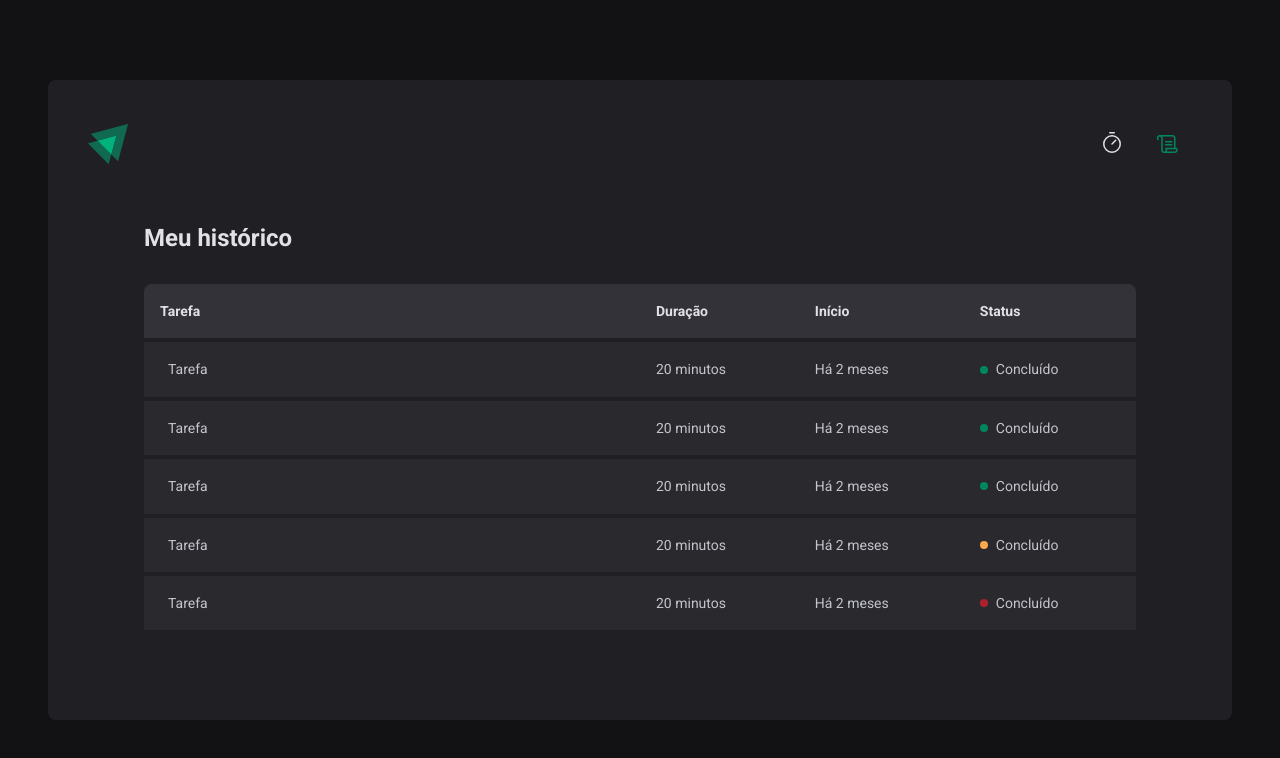
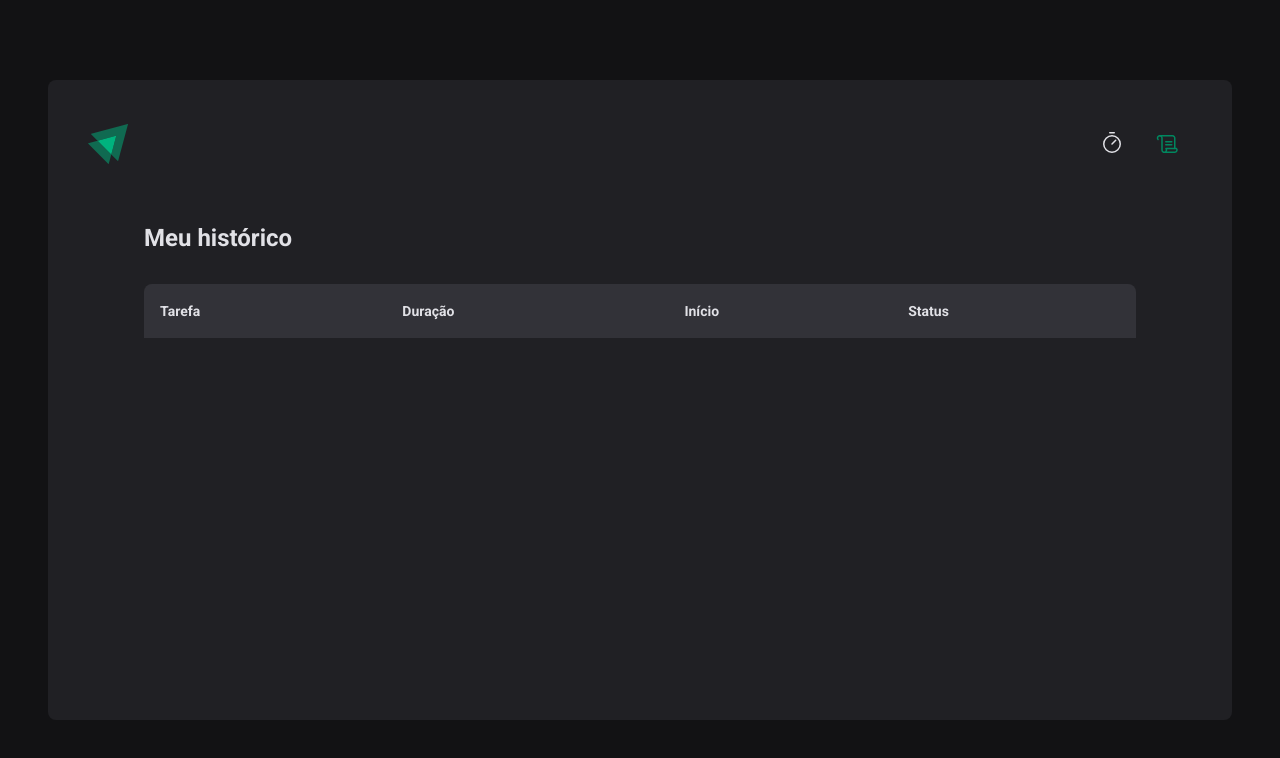
Before and after one commit to RobertodeOliveira/Timer, a React (Vite) app: page /history in a window 1280 px wide. Shown: the top 758 px of the page. Built offline with nearby package versions, Linux system fonts and the light colour scheme.

Commit message:
feat: create context and refactor code of according with the necessity of code

```diff
--- a/src/App.tsx
+++ b/src/App.tsx
@@ -4,12 +4,15 @@ import { Routers } from './router/Router'
 
 import { defaultTheme } from './styles/themes/default'
 import { GlobalStyles } from './styles/global'
+import { CyclesContextProvider } from './context/CyclesContext'
 
 export function App() {
   return (
     <ThemeProvider theme={defaultTheme}>
       <BrowserRouter>
-        <Routers />
+        <CyclesContextProvider>
+          <Routers />
+        </CyclesContextProvider>
       </BrowserRouter>
       <GlobalStyles />
     </ThemeProvider>
--- a/src/Pages/History/index.tsx
+++ b/src/Pages/History/index.tsx
@@ -1,6 +1,12 @@
 import * as S from './styles'
+import { CyclesContext } from '../../context/CyclesContext'
+import { useContext } from 'react'
+import { formatDistanceToNow } from 'date-fns'
+import ptBR from 'date-fns/locale/pt-BR'
 
 export function History() {
+  const { cycles } = useContext(CyclesContext)
+
   return (
     <S.HistoryContainer>
       <h1>Meu histórico</h1>
@@ -15,46 +21,33 @@ export function History() {
             </tr>
           </thead>
           <tbody>
-            <tr>
-              <td>Tarefa</td>
-              <td>20 minutos</td>
-              <td>Há 2 meses</td>
-              <td>
-                <S.Status statuscolor="green">Concluído</S.Status>
-              </td>
-            </tr>
-            <tr>
-              <td>Tarefa</td>
-              <td>20 minutos</td>
-              <td>Há 2 meses</td>
-              <td>
-                <S.Status statuscolor="green">Concluído</S.Status>
-              </td>
-            </tr>
-            <tr>
-              <td>Tarefa</td>
-              <td>20 minutos</td>
-              <td>Há 2 meses</td>
-              <td>
-                <S.Status statuscolor="green">Concluído</S.Status>
-              </td>
-            </tr>
-            <tr>
-              <td>Tarefa</td>
-              <td>20 minutos</td>
-              <td>Há 2 meses</td>
-              <td>
-                <S.Status statuscolor="yellow">Concluído</S.Status>
-              </td>
-            </tr>
-            <tr>
-              <td>Tarefa</td>
-              <td>20 minutos</td>
-              <td>Há 2 meses</td>
-              <td>
-                <S.Status statuscolor="red">Concluído</S.Status>
-              </td>
-            </tr>
+            {cycles.map((cycle) => {
+              return (
+                <tr key={cycle.id}>
+                  <td>{cycle?.task}</td>
+                  <td>{cycle?.minutesAmount} minutos</td>
+                  <td>
+                    {formatDistanceToNow(cycle.startDate, {
+                      addSuffix: true,
+                      locale: ptBR,
+                    })}
+                  </td>
+                  <td>
+                    {cycle.finishedDate && (
+                      <S.Status statuscolor="green">Concluído</S.Status>
+                    )}
+
+                    {cycle.interrupteDate && (
+                      <S.Status statuscolor="red">Interrompido</S.Status>
+                    )}
+
+                    {!cycle.interrupteDate && !cycle.finishedDate && (
+                      <S.Status statuscolor="yellow">Em andamento</S.Status>
+                    )}
+                  </td>
+                </tr>
+              )
+            })}
           </tbody>
         </table>
       </S.HistoryList>
--- a/src/Pages/Home/components/Countdown/index.tsx
+++ b/src/Pages/Home/components/Countdown/index.tsx
@@ -1,9 +1,16 @@
-import { useEffect, useState } from 'react'
+import { useContext, useEffect } from 'react'
 import * as S from './styles'
 import { differenceInSeconds } from 'date-fns'
+import { CyclesContext } from '../../../../context/CyclesContext'
 
 export function Countdown() {
-  const [amountSecondPassed, setAmountSecondPassed] = useState(0)
+  const {
+    activeCycle,
+    activeCycleId,
+    markCurrentCycleAsFinshed,
+    amountSecondPassed,
+    setSecondsPassed,
+  } = useContext(CyclesContext)
 
   const totalSeconds = activeCycle ? activeCycle.minutesAmount * 60 : 0
 
@@ -16,28 +23,40 @@ export function Countdown() {
           new Date(),
           activeCycle.startDate,
         )
+        if (secondsDifference >= totalSeconds) {
+          markCurrentCycleAsFinshed()
 
-        if (secondsDifference >= totalSeconds) {
-          setCycles((state) =>
-            state.map((cycle) => {
-              if (cycle.id === activeCycleId) {
-                return { ...cycle, finishedDate: new Date() }
-              } else {
-                return cycle
-              }
-            }),
-          )
-          setAmountSecondPassed(totalSeconds)
+          setSecondsPassed(totalSeconds)
           clearInterval(interval)
         } else {
-          setAmountSecondPassed(secondsDifference)
+          setSecondsPassed(secondsDifference)
         }
       }, 1000)
       return () => {
         clearInterval(interval)
       }
     }
-  }, [activeCycle, activeCycleId, totalSeconds])
+  }, [
+    activeCycle,
+    activeCycleId,
+    totalSeconds,
+    markCurrentCycleAsFinshed,
+    setSecondsPassed,
+  ])
+
+  const currentSeconds = activeCycle ? totalSeconds - amountSecondPassed : 0
+
+  const minutesAmount = Math.floor(currentSeconds / 60)
+  const secondsAmount = currentSeconds % 60
+
+  const minutes = String(minutesAmount).padStart(2, '0')
+  const seconds = String(secondsAmount).padStart(2, '0')
+
+  useEffect(() => {
+    if (activeCycle) {
+      document.title = `${minutes}:${seconds}`
+    }
+  }, [activeCycle, minutes, seconds])
 
   return (
     <S.CountDownContainer>
--- a/src/Pages/Home/components/NewCycleForm/index.tsx
+++ b/src/Pages/Home/components/NewCycleForm/index.tsx
@@ -1,28 +1,11 @@
 import * as S from './styles'
-import { useState } from 'react'
-import * as zod from 'zod'
-import { useForm } from 'react-hook-form'
-import { zodResolver } from '@hookform/resolvers/zod'
+import { CyclesContext } from '../../../../context/CyclesContext'
+import { useContext } from 'react'
+import { useFormContext } from 'react-hook-form'
 
 export function NewCycleForm() {
-  const newCycleValidationSchema = zod.object({
-    task: zod.string().min(1, 'informe a tarefa'),
-    minutesAmount: zod
-      .number()
-      .min(5, 'O ciclo precisa ser de no mínimo 5 min')
-      .max(60, 'O ciclo precisa ser de no máximo 60 min'),
-  })
-
-  type NewCycleFormData = zod.infer<typeof newCycleValidationSchema>
-
-  const { register, handleSubmit, watch, reset } = useForm<NewCycleFormData>({
-    resolver: zodResolver(newCycleValidationSchema),
-    defaultValues: {
-      task: '',
-      minutesAmount: 0,
-    },
-  })
-
+  const { activeCycle } = useContext(CyclesContext)
+  const { register } = useFormContext()
   return (
     <S.FormContainer>
       <label htmlFor="task">Vou trabalhar em</label>
@@ -41,7 +24,7 @@ export function NewCycleForm() {
         <option value="Projeto 4" />
       </datalist>
 
-      <label htmlFor="">durante</label>
+      <label htmlFor="minutesAmount">durante</label>
       <S.MinutesAmoutInput
         type="number"
         placeholder="00"
--- a/src/Pages/Home/styles.ts
+++ b/src/Pages/Home/styles.ts
@@ -55,14 +55,4 @@ const StopCountButton = styled(BaseCountButton)`
   }
 `
 
-export {
-  CountDownContainer,
-  FormContainer,
-  HomeContainer,
-  Separator,
-  StartCountButton,
-  TaskInput,
-  MinutesAmoutInput,
-  BaseCountButton,
-  StopCountButton,
-}
+export { HomeContainer, StartCountButton, BaseCountButton, StopCountButton }
--- /dev/null
+++ b/src/context/CyclesContext.tsx
@@ -0,0 +1,102 @@
+import { createContext, useState } from 'react'
+
+interface CreateCycleData {
+  task: string
+  minutesAmount: number
+}
+
+interface Cycle {
+  id: string
+  task: string
+  minutesAmount: number
+  startDate: Date
+  interrupteDate?: Date
+  finishedDate?: Date
+}
+
+type CyclesContextType = {
+  cycles: Cycle[]
+  activeCycle: Cycle | undefined
+  activeCycleId: string | null
+  amountSecondPassed: number
+  markCurrentCycleAsFinshed: () => void
+  setSecondsPassed: (seconds: number) => void
+  createNewCycle: (data: CreateCycleData) => void
+  interruptCurrentCycle: () => void
+}
+
+interface CyclesContextProviderProps {
+  children: React.ReactNode
+}
+
+export const CyclesContext = createContext({} as CyclesContextType)
+
+export function CyclesContextProvider({
+  children,
+}: CyclesContextProviderProps) {
+  const [cycles, setCycles] = useState<Cycle[]>([])
+  const [activeCycleId, setActiveCycleId] = useState<string | null>(null)
+  const [amountSecondPassed, setAmountSecondPassed] = useState(0)
+
+  const activeCycle = cycles.find((cycle) => cycle.id === activeCycleId)
+
+  function setSecondsPassed(seconds: number) {
+    setAmountSecondPassed(seconds)
+  }
+
+  function markCurrentCycleAsFinshed() {
+    setCycles((state) =>
+      state.map((cycle) => {
+        if (cycle.id === activeCycleId) {
+          return { ...cycle, finishedDate: new Date() }
+        } else {
+          return cycle
+        }
+      }),
+    )
+  }
+
+  function createNewCycle(data: CreateCycleData) {
+    const id = String(new Date().getTime())
+
+    const newCycle: Cycle = {
+      id,
+      task: data.task,
+      minutesAmount: data.minutesAmount,
+      startDate: new Date(),
+    }
+    setCycles((status) => [...status, newCycle])
+    setActiveCycleId(id)
+    setAmountSecondPassed(0)
+  }
+
+  function interruptCurrentCycle() {
+    setCycles((state) =>
+      state.map((cycle) => {
+        if (cycle.id === activeCycleId) {
+          return { ...cycle, interrupteDate: new Date() }
+        } else {
+          return cycle
+        }
+      }),
+    )
+    setActiveCycleId(null)
+  }
+
+  return (
+    <CyclesContext.Provider
+      value={{
+        cycles,
+        activeCycleId,
+        activeCycle,
+        markCurrentCycleAsFinshed,
+        amountSecondPassed,
+        setSecondsPassed,
+        createNewCycle,
+        interruptCurrentCycle,
+      }}
+    >
+      {children}
+    </CyclesContext.Provider>
+  )
+}
```
Also changed, not shown: src/Pages/Home/index.tsx (+34 -66 lines).
